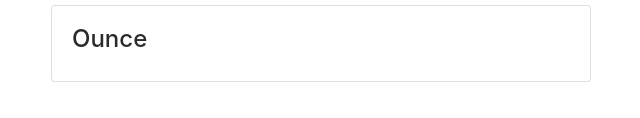
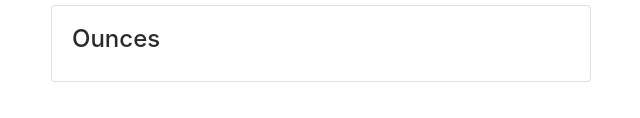
Before and after one commit to erolbah/JavaScript-Convert-Weight, a plain HTML site: page index.html in a window 1280 px wide. Shown: the part 324-442 px from the top of the page, 319-959 px from the left. Drawn offline with nearby package versions, Linux system fonts and the light colour scheme.

Commit message:
Update index.html

```diff
--- a/index.html
+++ b/index.html
@@ -38,7 +38,7 @@
 
           <div class="card mb-2">
             <div class="card-block">
-              <h4>Ounce</h4>
+              <h4>Ounces</h4>
               <div id="ozOutput"></div>
             </div>
           </div>
```
